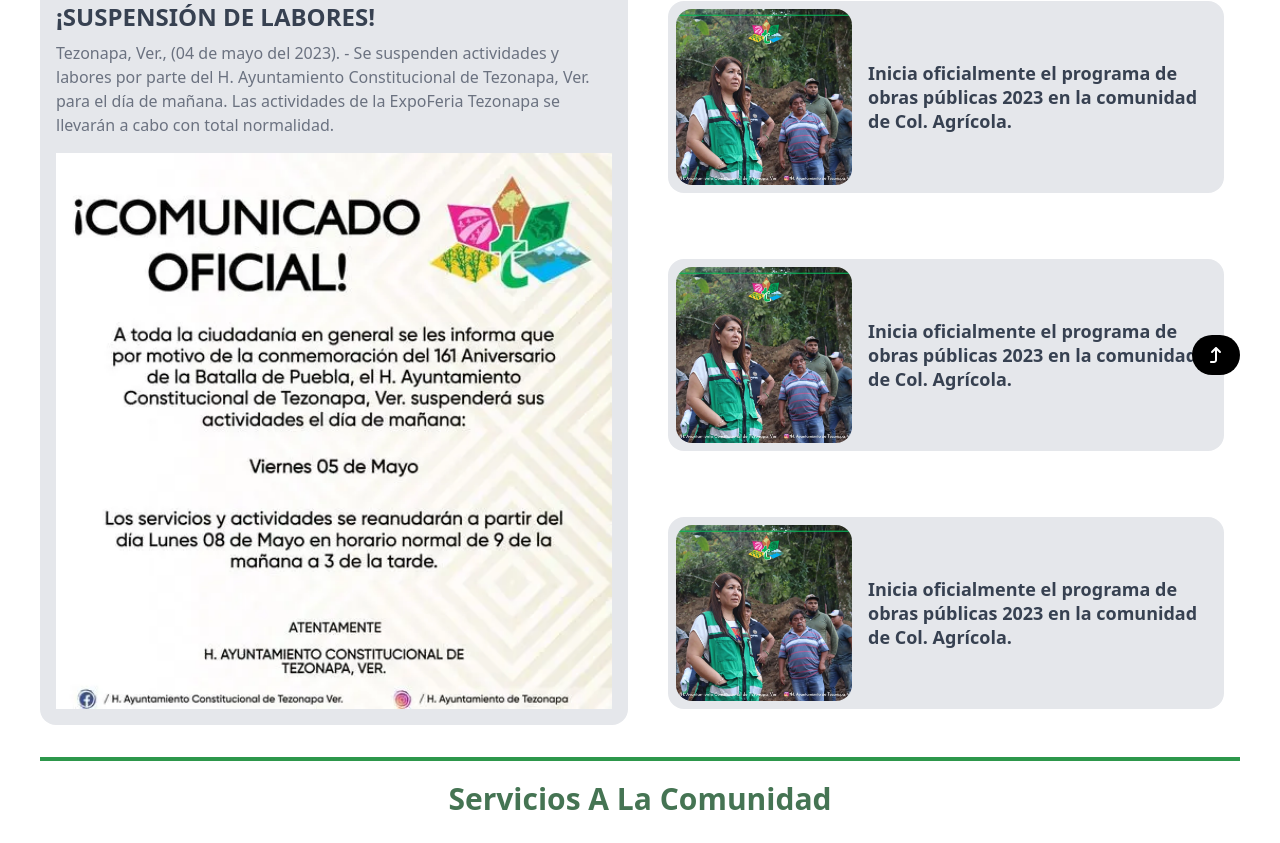
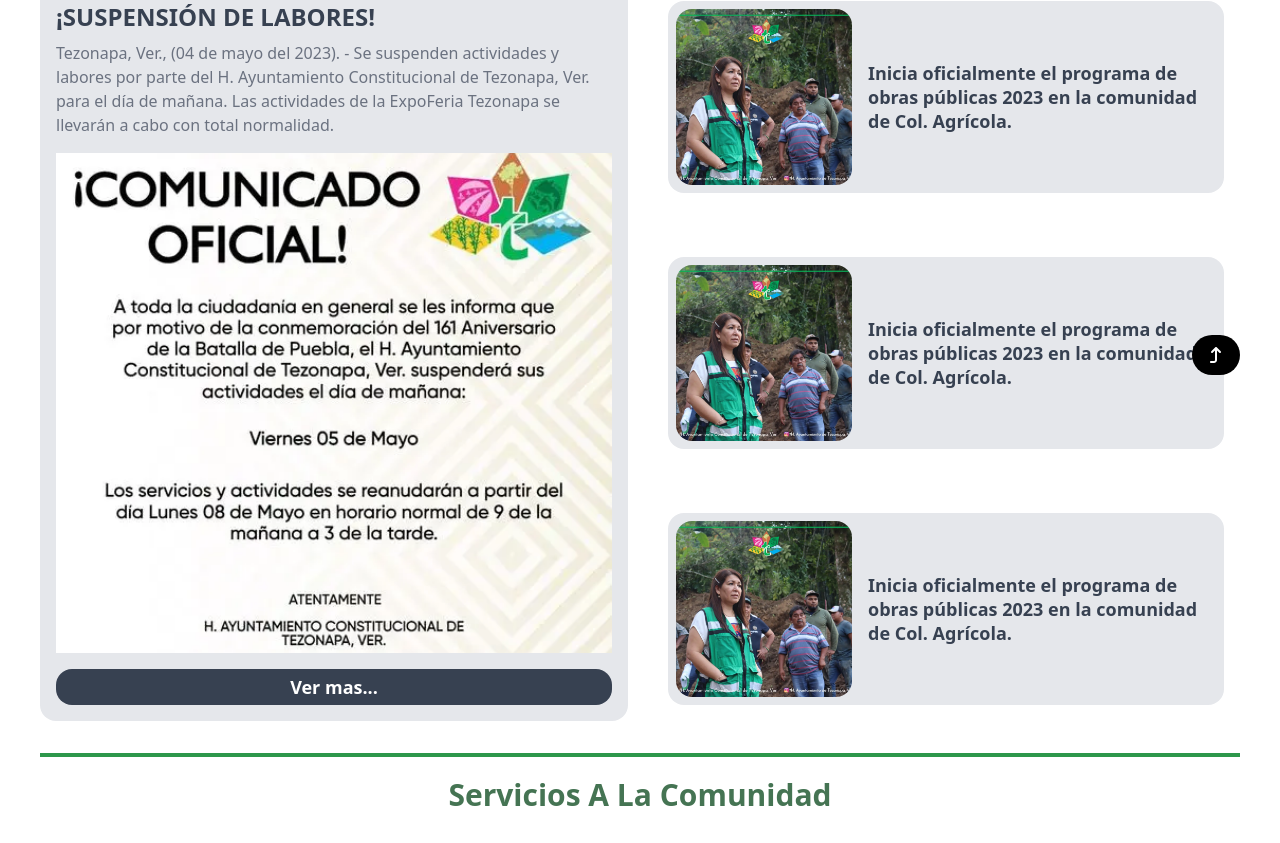
Before and after one commit to tavopaz12/tezonapa, a Next.js app: page / in a window 1280 px wide. Shown: the part 385-1228 px from the top of the page. Built offline with nearby package versions, Linux system fonts and the light colour scheme.

Commit message:
feature: page desarrollo social add

```diff
--- a/src/pages/departamento/educacion/index.jsx
+++ b/src/pages/departamento/educacion/index.jsx
@@ -119,13 +119,13 @@ export default function Index() {
         />
       </section>
 
-      <section className="mt-8 mb-8 px-10 max-md:px-4">
+      <section className="mt-8 mb-8 px-10 max-md:px-4 max-md:mb-4">
         <Hr />
       </section>
 
-      <section className="px-10 text-center mb-6">
+      <section className="px-10 text-center mb-6 max-md:px-4">
         <Title title="Bibliotecas" />
-        <p className="text-left text-xl font-bold mt-2">
+        <p className="text-left text-xl font-bold mt-2 max-md:text-base max-md:text-justify">
           Las bibliotecas desempeñan una labor esencial en el fomento de la
           alfabetización y el aprendizaje, el establecimiento de las bases para
           el desarrollo y la custodia del patrimonio cultural y científico
@@ -133,7 +133,7 @@ export default function Index() {
         </p>
         <div className="text-left mt-4">
           <button
-            className="bg-blue-700 text-white font-bold px-4 py-2 rounded-2xl"
+            className="bg-blue-700 text-white font-bold px-4 py-2 rounded-2xl max-md:text-sm max-md:rounded"
             onClick={() => setShowModal(!showModal)}>
             Ver Horarios
           </button>
--- a/src/pages/index.js
+++ b/src/pages/index.js
@@ -28,10 +28,15 @@ export default function Home() {
               ExpoFeria Tezonapa se llevarán a cabo con total normalidad.
             </p>
             <Image
-              className="h-auto mt-4 w-full object-cover"
+              className="mt-4 mb-4 max-h-[500px] w-full object-cover"
               alt="principal"
               src={suspension}
             />
+            <Link href="/">
+              <button className="bg-gray-700 w-full rounded-2xl px-4 py-1 text-lg text-white font-bold">
+                Ver mas...
+              </button>
+            </Link>
           </div>
 
           <div className="w-2/4 max-md:w-full h-auto flex flex-col justify-between p-4 gap-4">
```
